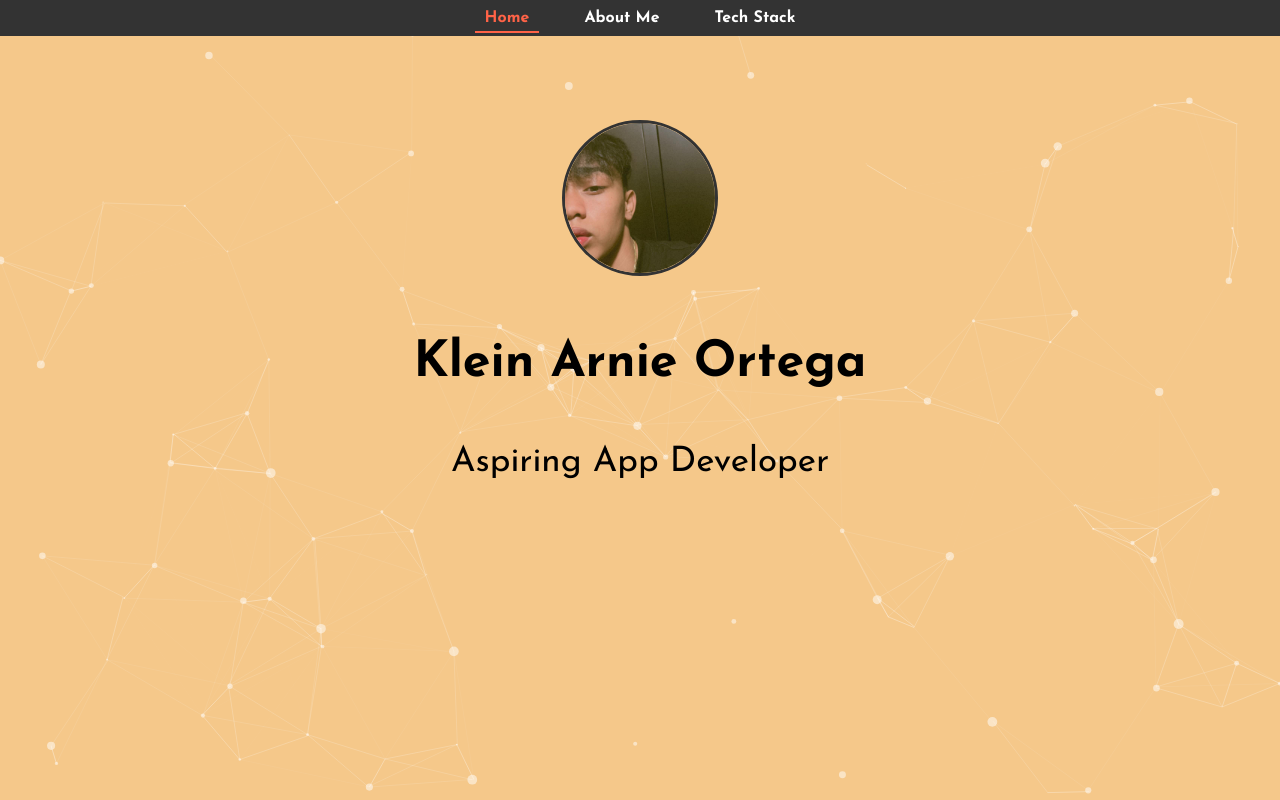
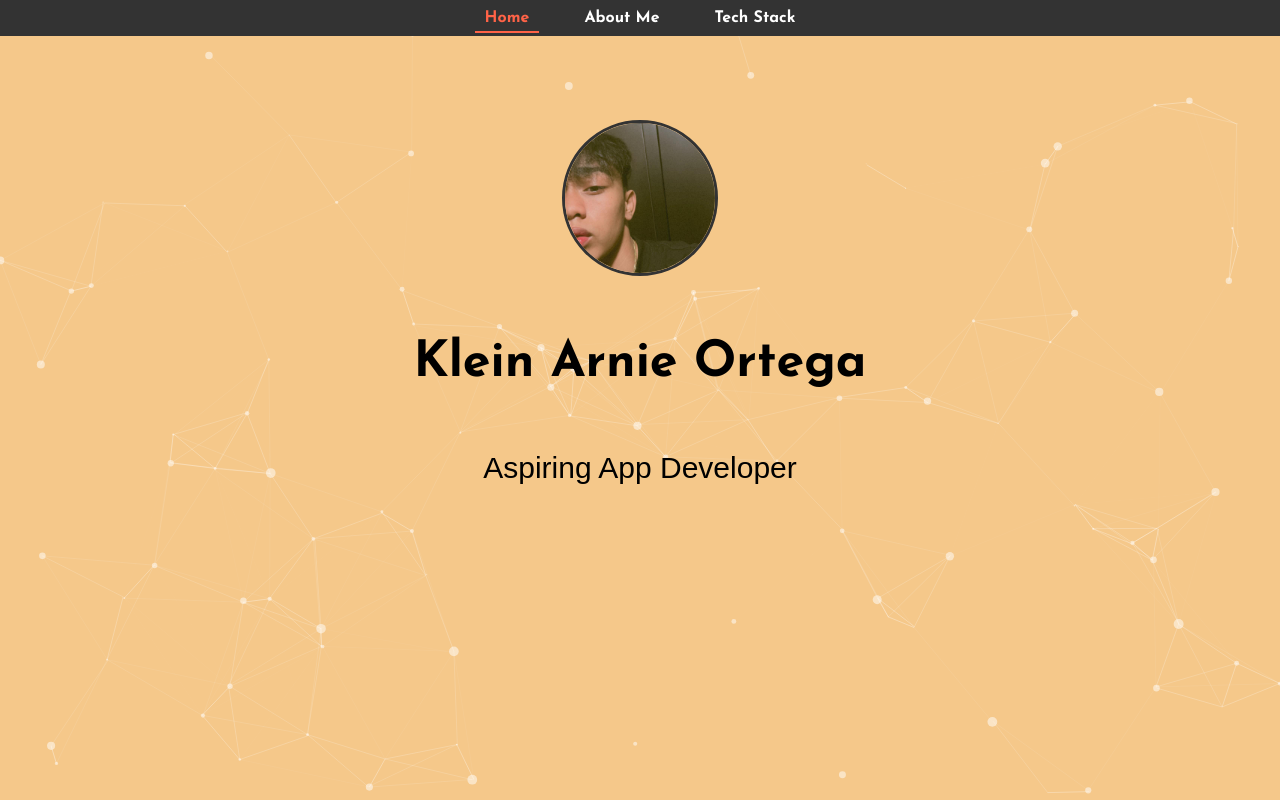
Before and after one commit to klayn05/portfolio, a plain HTML site: page index.html in a window 1280 px wide. Drawn offline with Linux system fonts and the light colour scheme.

Commit message:
fixing font size consistency in about me page

```diff
--- a/styles.css
+++ b/styles.css
@@ -192,3 +192,9 @@ footer {
     margin-top: 15px;
     margin-bottom: 15px;
 }
+
+.section p{
+    font-size: 30px;
+    line-height: 1.5;
+    font-family: Arial, sans-serif;
+}
```
